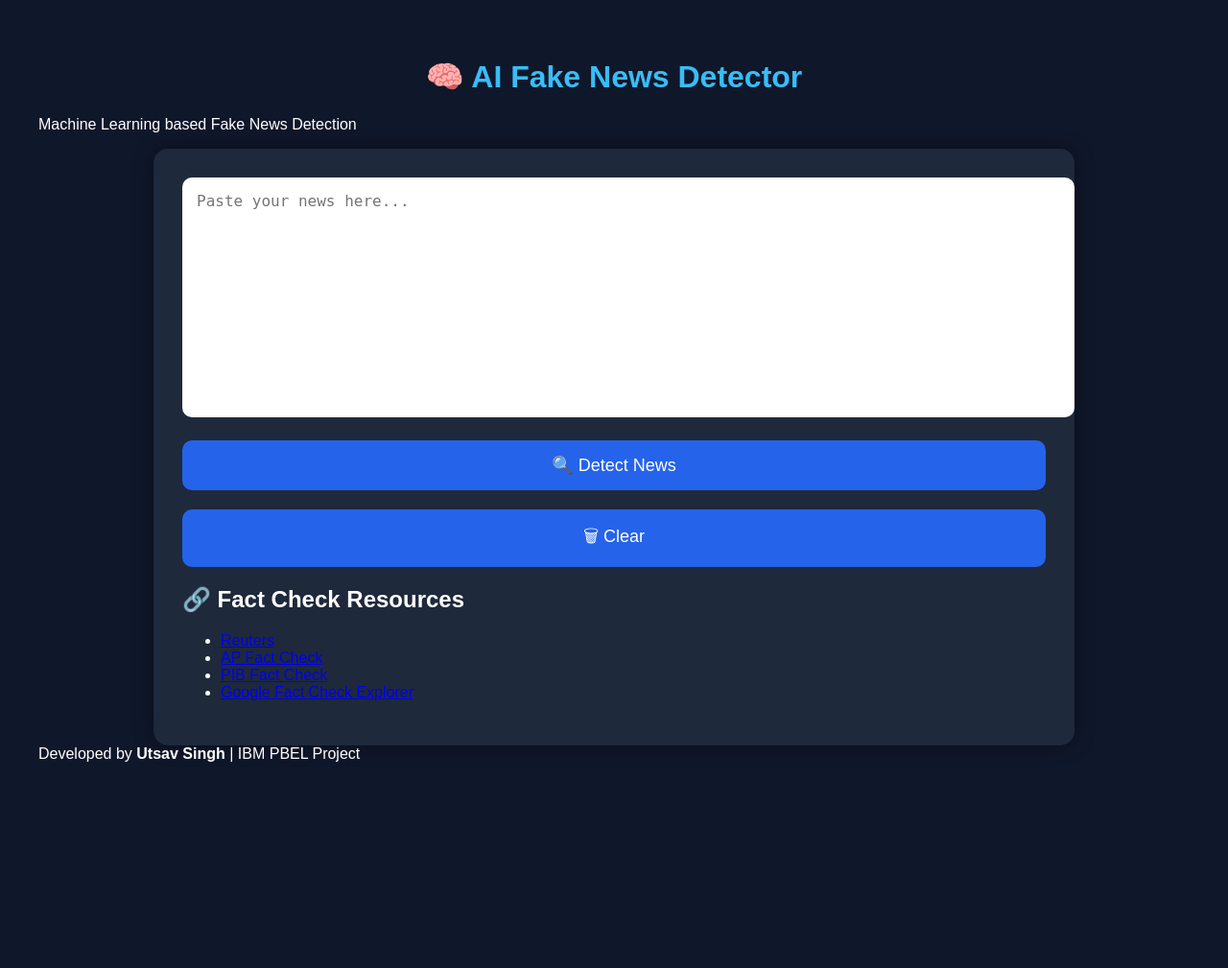
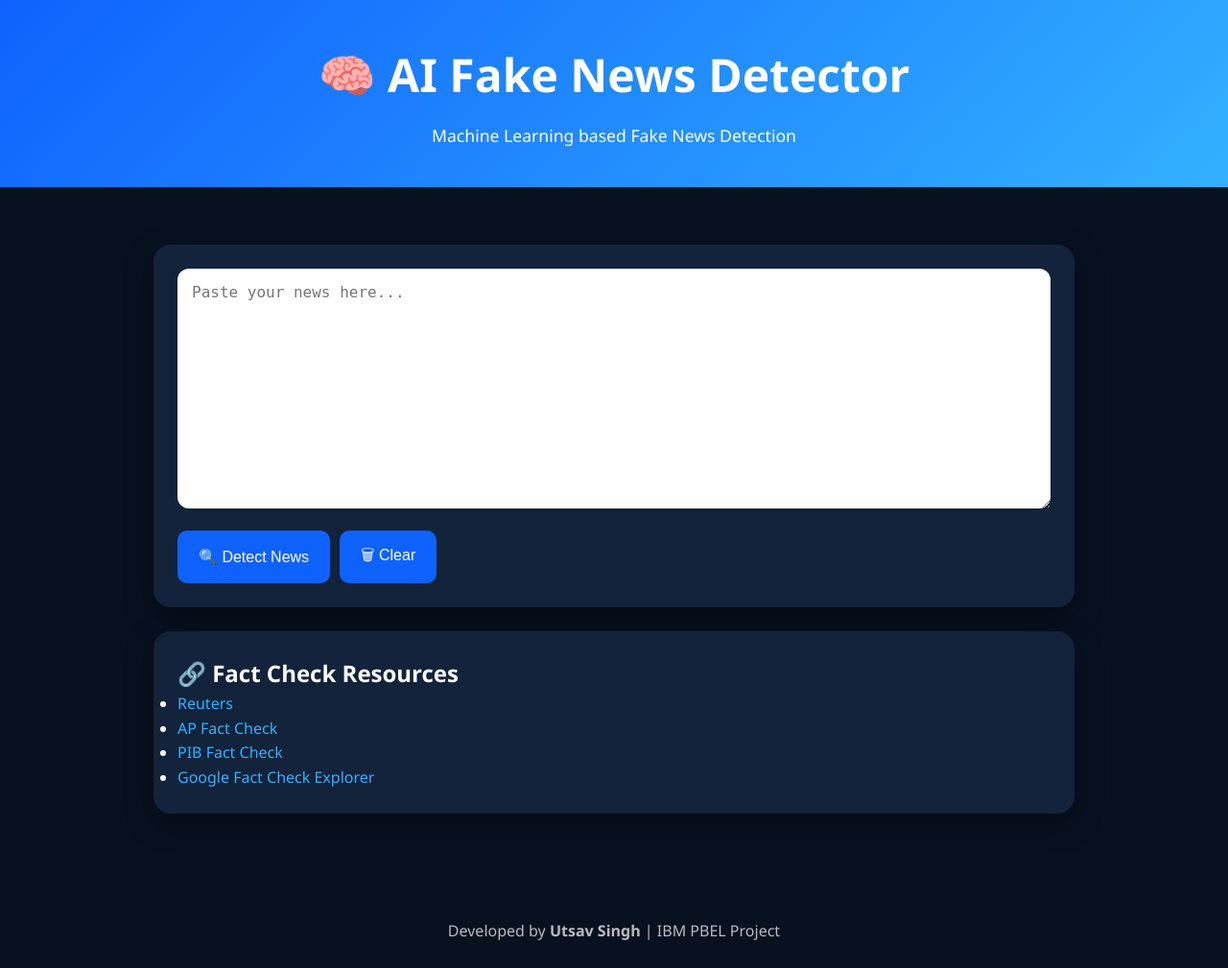
Before and after one commit to utsavsinghthc-cmd/AI-Fake-News-Detector, a Flask app: page / in a window 1280 px wide. Shown: the whole page at 96% size. Before the commit the page ends 794 px from the top, so only its background shows below. Run offline with Flask 3, Linux system fonts and the light colour scheme; parts of the project's set-up code (start-up, migrations or seed data) failed here and were passed over.

Commit message:
Refactor CSS styles for improved layout and design

```diff
--- a/static/style.css
+++ b/static/style.css
@@ -1,66 +1,79 @@
+*{margin:0;padding:0;box-sizing:border-box}
 body{
-    font-family:Arial, Helvetica, sans-serif;
-    background:#0f172a;
-    color:white;
-    margin:0;
-    padding:40px;
+font-family:Segoe UI,Arial,sans-serif;
+background:#081120;
+color:#fff;
+line-height:1.6;
 }
-
+.header{
+text-align:center;
+padding:40px 20px;
+background:linear-gradient(135deg,#0f62fe,#33b1ff);
+}
+.header h1{font-size:3rem}
+.header p{margin-top:10px;font-size:1.1rem}
 .container{
-    max-width:900px;
-    margin:auto;
-    background:#1e293b;
-    padding:30px;
-    border-radius:15px;
-    box-shadow:0 0 20px rgba(0,0,0,.4);
+max-width:1000px;
+margin:40px auto;
+padding:20px;
 }
-
-h1{
-    text-align:center;
-    color:#38bdf8;
+.card{
+background:#13233b;
+padding:25px;
+margin-bottom:25px;
+border-radius:18px;
+box-shadow:0 10px 30px rgba(0,0,0,.35);
 }
-
 textarea{
-    width:100%;
-    height:220px;
-    border-radius:10px;
-    padding:15px;
-    font-size:16px;
-    border:none;
-    resize:none;
+width:100%;
+height:250px;
+padding:15px;
+border:none;
+border-radius:12px;
+resize:vertical;
+font-size:16px;
 }
-
+.buttons{
+display:flex;
+gap:10px;
+margin-top:15px;
+}
 button{
-    margin-top:20px;
-    width:100%;
-    padding:15px;
-    border:none;
-    background:#2563eb;
-    color:white;
-    font-size:18px;
-    border-radius:10px;
-    cursor:pointer;
+padding:14px 22px;
+border:none;
+border-radius:10px;
+cursor:pointer;
+font-size:16px;
+background:#0f62fe;
+color:#fff;
+transition:.3s;
 }
-
 button:hover{
-    background:#1d4ed8;
+background:#4589ff;
+transform:translateY(-2px);
 }
-
-.result{
-    margin-top:30px;
-    padding:20px;
-    border-radius:10px;
-    background:#334155;
+.progress{
+height:18px;
+background:#2b3d57;
+border-radius:999px;
+overflow:hidden;
+margin:15px 0;
 }
-
-.fake{
-    color:#ff4d4d;
-    font-size:30px;
-    font-weight:bold;
+.progress-fill{
+height:100%;
+background:linear-gradient(90deg,#33b1ff,#42be65);
 }
-
-.real{
-    color:#00ff88;
-    font-size:30px;
-    font-weight:bold;
+.fake{color:#fa4d56}
+.real{color:#42be65}
+a{color:#33b1ff;text-decoration:none}
+a:hover{text-decoration:underline}
+footer{
+text-align:center;
+padding:25px;
+color:#bbb;
 }
+@media(max-width:768px){
+.header h1{font-size:2rem}
+.buttons{flex-direction:column}
+button{width:100%}
+}
```
